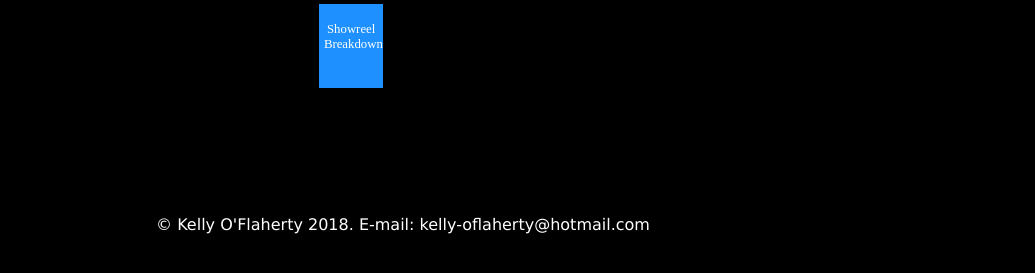
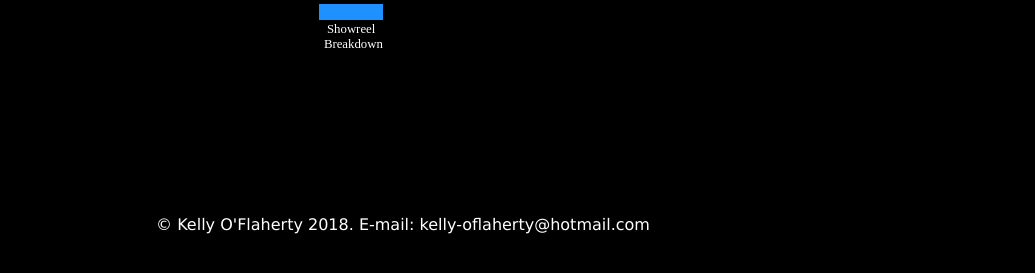
Before and after one commit to kellyoflaherty/portfolio, a plain HTML site: page index.html in a window 1280 px wide. Shown: the part 561-834 px from the top of the page, without its empty margins (245-1280 px from the left). Drawn offline with nearby package versions, Linux system fonts and the light colour scheme; some icons are missing.

Commit message:
Update styles.css

```diff
--- a/styles.css
+++ b/styles.css
@@ -144,6 +144,7 @@ h2 {
 	padding: 0.5%;
 	background-color: DodgerBlue;
 	width: 5vw;
+	height:2vh;
 	display:block;
 	margin:43% 30% 0;
 }
```
